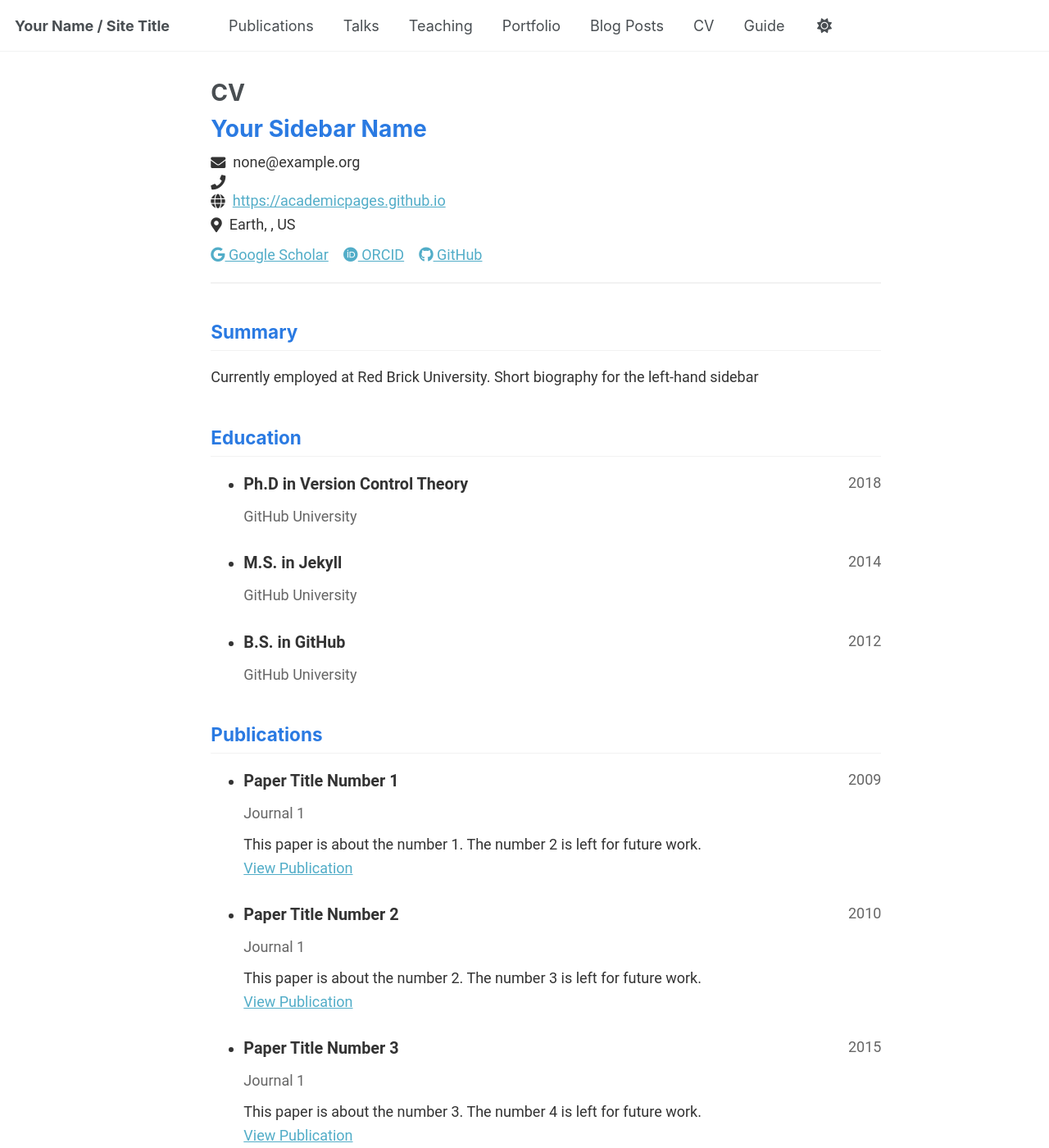
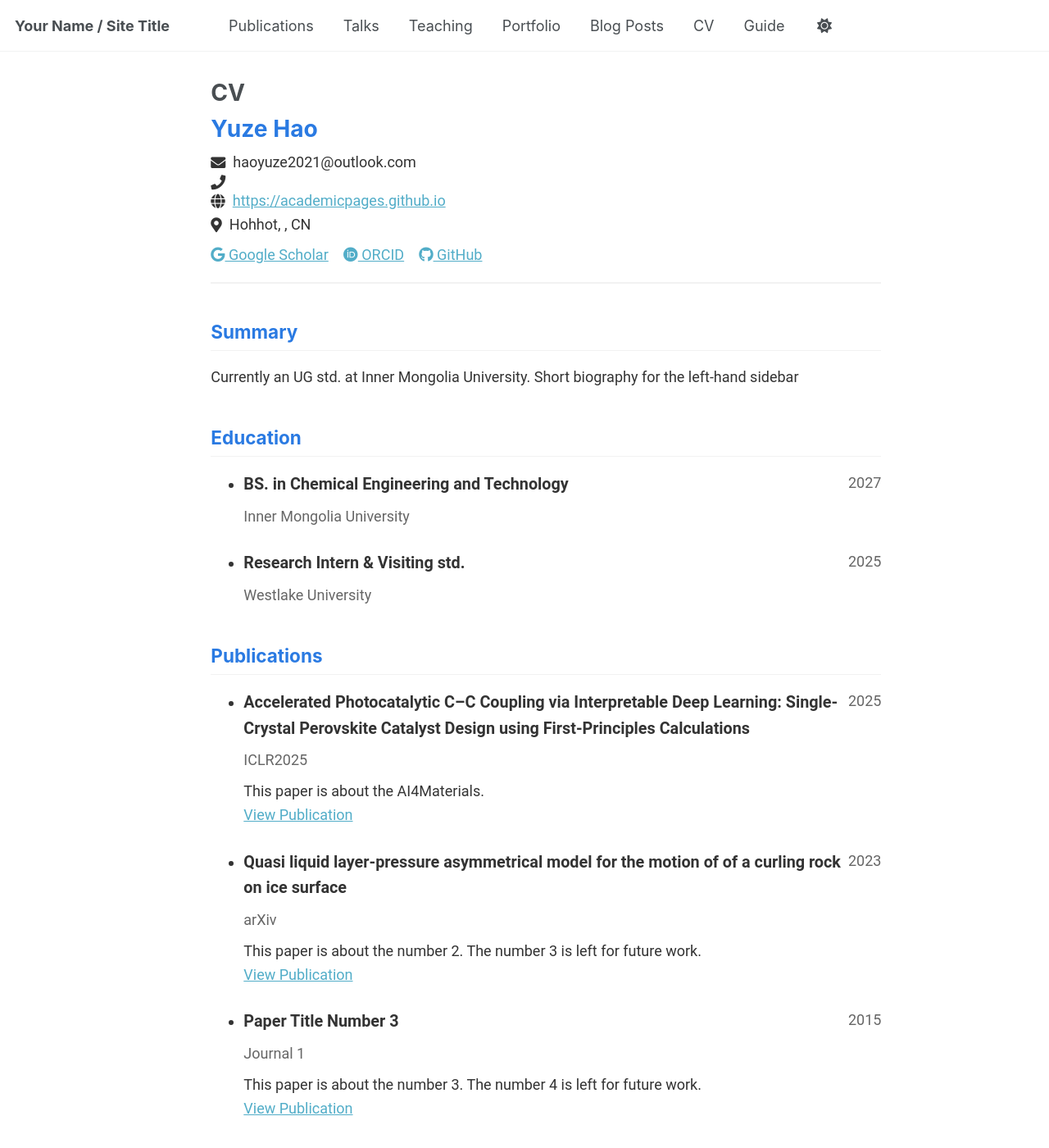
Before and after one commit to YuzeHao2023/YuzeHao, a Jekyll site: the page built from _pages/cv-json.md, in a window 1280 px wide and 1400 px high. Shown: the whole window at 82% size. Built offline with Jekyll 4.4.1, drawn with Linux system fonts in a browser that asks for light colours; some of the changed text lies outside the part shown.

Commit message:
Update cv.json

```diff
--- a/_data/cv.json
+++ b/_data/cv.json
@@ -1,64 +1,55 @@
 {
   "basics": {
-    "name": "Your Sidebar Name",
-    "email": "none@example.org",
+    "name": "Yuze Hao",
+    "email": "haoyuze2021@outlook.com",
     "phone": "",
     "website": "https://academicpages.github.io",
-    "summary": "Currently employed at Red Brick University. Short biography for the left-hand sidebar",
+    "summary": "Currently an UG std. at Inner Mongolia University. Short biography for the left-hand sidebar",
     "location": {
       "address": "",
       "postalCode": "",
-      "city": "Earth",
-      "countryCode": "US",
+      "city": "Hohhot",
+      "countryCode": "CN",
       "region": ""
     },
     "profiles": [
       {
         "network": "Google Scholar",
-        "username": "",
-        "url": "https://scholar.google.com/citations?user=PS_CX0AAAAAJ"
+        "username": "Yuze Hao",
+        "url": "https://scholar.google.com/citations?user=bJo_CXkAAAAJ&hl=zh-CN&scioq=Accelerated+Photocatalytic+C%E2%80%93C+Coupling+via+Interpretable+Deep+Learning:+Single-Crystal+Perovskite+Catalyst+Design+using+First-Principles+Calculations"
       },
       {
         "network": "ORCID",
-        "username": "",
-        "url": "http://orcid.org/yourorcidurl"
+        "username": "Yuze Hao",
+        "url": "https://orcid.org/0000-0001-7979-4242"
       },
       {
         "network": "GitHub",
-        "username": "academicpages",
-        "url": "https://github.com/academicpages"
+        "username": "Yuze Hao",
+        "url": "https://github.com/YuzeHao2023"
       }
     ]
   },
   "work": [],
   "education": [
     {
-      "institution": "GitHub University",
-      "area": "Ph.D in Version Control Theory",
-      "studyType": "",
-      "startDate": "",
-      "endDate": "2018",
+      "institution": "Inner Mongolia University",
+      "area": "BS. in Chemical Engineering and Technology",
+      "studyType": "full-time",
+      "startDate": "2023",
+      "endDate": "2027",
       "gpa": null,
       "courses": []
     },
     {
-      "institution": "GitHub University",
-      "area": "M.S. in Jekyll",
-      "studyType": "",
-      "startDate": "",
-      "endDate": "2014",
+      "institution": "Westlake University",
+      "area": "Research Intern & Visiting std.",
+      "studyType": "full-time",
+      "startDate": "2024",
+      "endDate": "2025",
       "gpa": null,
       "courses": []
     },
-    {
-      "institution": "GitHub University",
-      "area": "B.S. in GitHub",
-      "studyType": "",
-      "startDate": "",
-      "endDate": "2012",
-      "gpa": null,
-      "courses": []
-    }
   ],
   "skills": [],
   "languages": [],
@@ -66,17 +57,17 @@
   "references": [],
   "publications": [
     {
-      "name": "Paper Title Number 1",
-      "publisher": "Journal 1",
-      "releaseDate": "2009-10-01",
-      "website": "http://academicpages.github.io/files/paper1.pdf",
-      "summary": "This paper is about the number 1. The number 2 is left for future work."
+      "name": "Accelerated Photocatalytic C–C Coupling via Interpretable Deep Learning: Single-Crystal Perovskite Catalyst Design using First-Principles Calculations",
+      "publisher": "ICLR2025",
+      "releaseDate": "2025-04-10",
+      "website": "https://openreview.net/forum?id=TXSJg657AD",
+      "summary": "This paper is about the AI4Materials."
     },
     {
-      "name": "Paper Title Number 2",
-      "publisher": "Journal 1",
-      "releaseDate": "2010-10-01",
-      "website": "http://academicpages.github.io/files/paper2.pdf",
+      "name": "Quasi liquid layer-pressure asymmetrical model for the motion of of a curling rock on ice surface",
+      "publisher": "arXiv",
+      "releaseDate": "2023-02-06",
+      "website": "https://arxiv.org/abs/2302.11348",
       "summary": "This paper is about the number 2. The number 3 is left for future work."
     },
     {
@@ -96,17 +87,17 @@
   ],
   "presentations": [
     {
-      "name": "Talk 1 on Relevant Topic in Your Field",
-      "event": "UC San Francisco, Department of Testing",
-      "date": "2012-03-01",
-      "location": "San Francisco, CA, USA",
+      "name": "Introduce to Open source contribution Plan phase4",
+      "event": "ANT Group",
+      "date": "2025-03-01",
+      "location": "Remotely",
       "description": ""
     },
     {
-      "name": "Tutorial 1 on Relevant Topic in Your Field",
-      "event": "UC-Berkeley Institute for Testing Science",
-      "date": "2013-03-01",
-      "location": "Berkeley, CA, USA",
+      "name": "Tutorial on AI-based RNA design",
+      "event": "Datawhale",
+      "date": "2025-04-18",
+      "location": "Remotely",
       "description": ""
     },
     {
@@ -126,16 +117,16 @@
   ],
   "teaching": [
     {
-      "course": "Teaching experience 1",
-      "institution": "University 1, Department",
-      "date": "2014-01-01",
-      "role": "Undergraduate course",
+      "course": "Teaching Assistant",
+      "institution": "ANT Group, secretflow",
+      "date": "2024-07-10",
+      "role": "workshop",
       "description": ""
     },
     {
-      "course": "Teaching experience 2",
-      "institution": "University 1, Department",
-      "date": "2015-01-01",
+      "course": "Teaching Assistant",
+      "institution": "Datawhale",
+      "date": "2025-04-10",
       "role": "Workshop",
       "description": ""
     }
```
